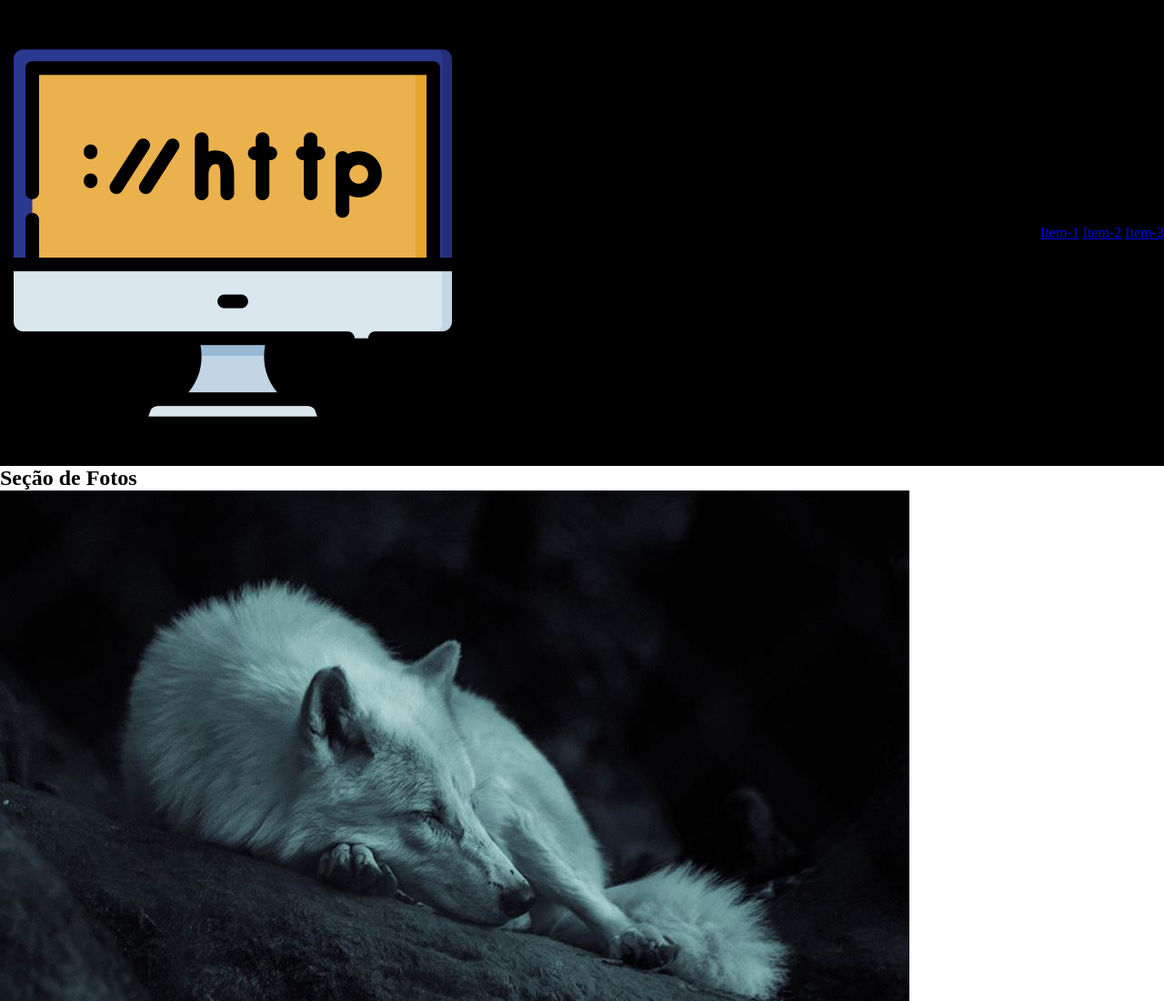
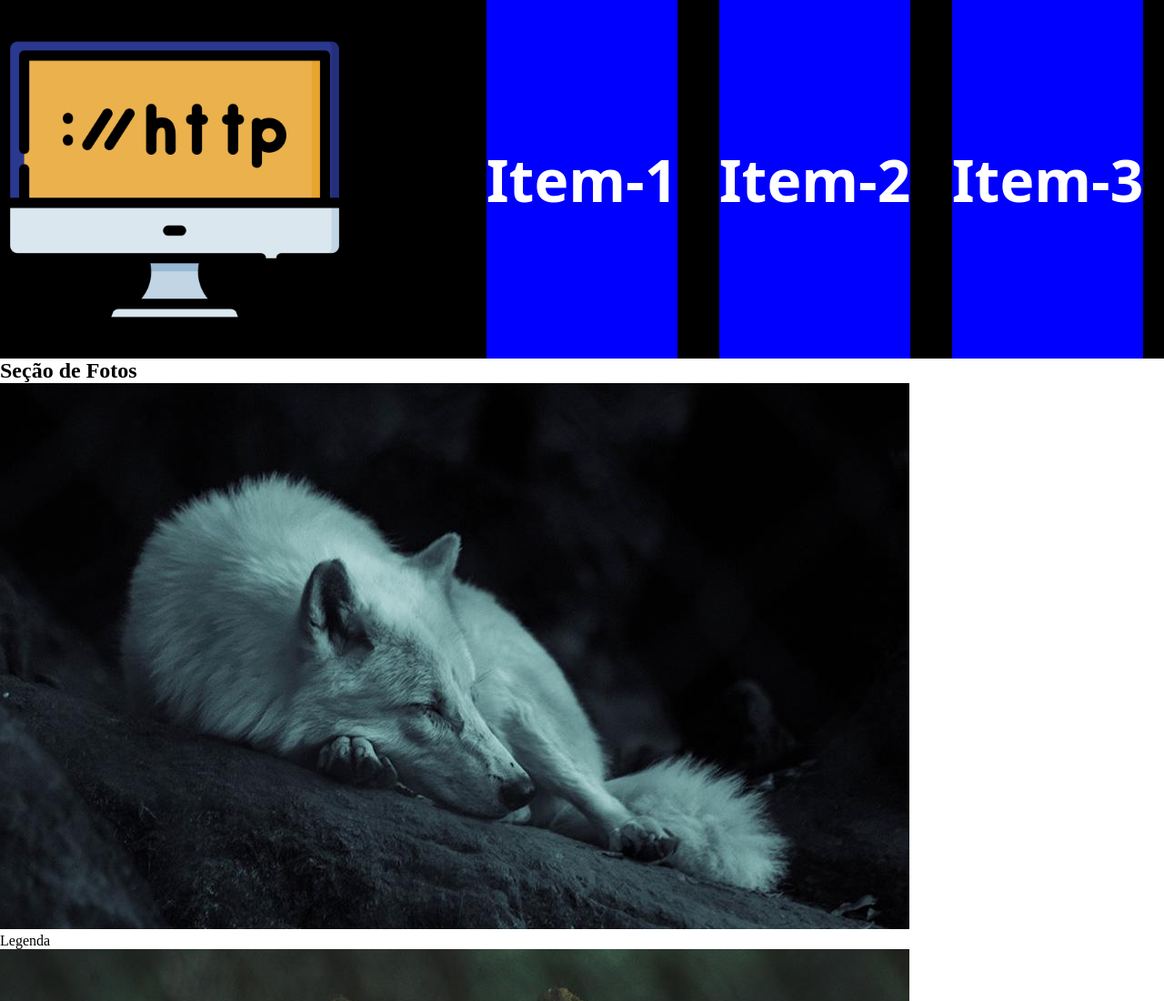
Before and after one commit to 1TDSPL-2023/rm99519, a plain HTML site: page index.html in a window 1280 px wide. Shown: the top 1100 px of the page at 91% size. Drawn offline with Linux system fonts and the light colour scheme.

Commit message:
css atualizado

```diff
--- a/css/estilo.css
+++ b/css/estilo.css
@@ -11,3 +11,33 @@
     align-items: center;
     background-color: black;
 }
+
+.cabecalho nav{
+    display: flex;
+    justify-content: space-around;
+    width: 60%;
+    height: 100%;
+    flex-wrap: wrap;
+}
+
+.cabecalho img{
+    width: 30%;
+    max-width: 30%;
+}
+
+.cabecalho a{
+    text-decoration: none;
+    font-size: 4em;
+    font-family: system-ui, -apple-system, BlinkMacSystemFont, 'Segoe UI', Roboto, Oxygen, Ubuntu, Cantarell, 'Open Sans', 'Helvetica Neue', sans-serif;
+    font-weight:700 ;
+    color: #fff;
+    text-align: center;
+    background-color: blue;
+    padding: 20% 0;
+
+}
+
+.cabecalho a:hover {
+    color:  #000;
+    background-color: #fff;
+}
```
